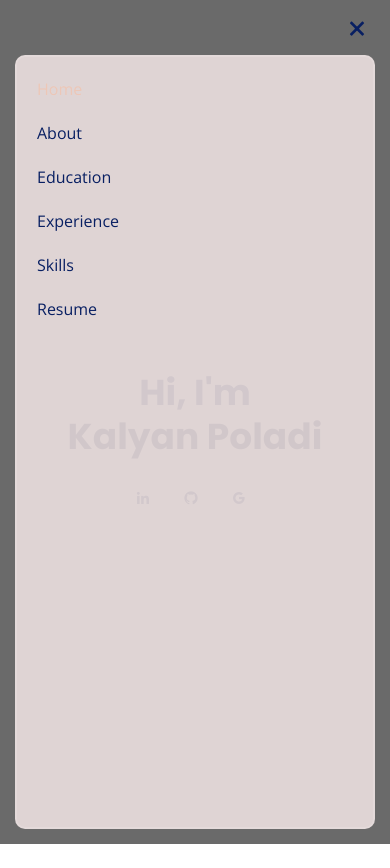
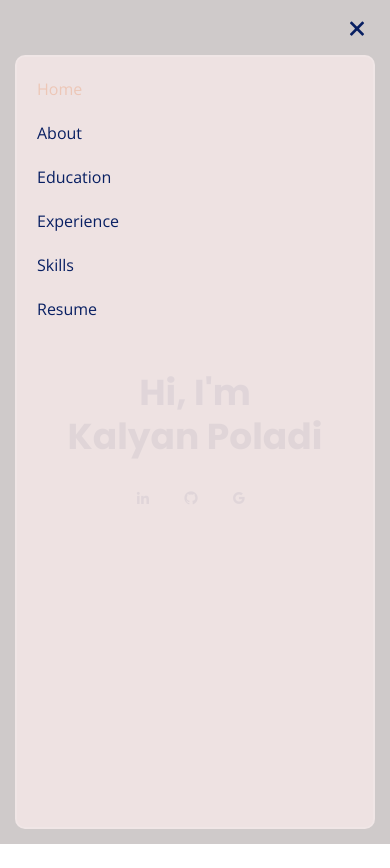
Before and after one commit to vp460/kkrao.github.io, a plain HTML site: page index.html in a window 390 px wide. Both pictures are taken after a click on the button 357 px from the left and 28 px from the top of the page. Drawn offline with nearby package versions, Linux system fonts and the light colour scheme.

Commit message:
Update styles3.css

```diff
--- a/assets/css/styles3.css
+++ b/assets/css/styles3.css
@@ -284,7 +284,7 @@
     top: 0;
     left: 0;
     position: fixed;
-    background: rgba(9, 9, 9, 0.6);
+   background: rgba(177, 168, 168, 0.6);
     overflow: hidden;
     display: none;
     transition: ease-in-out 0s;
```
